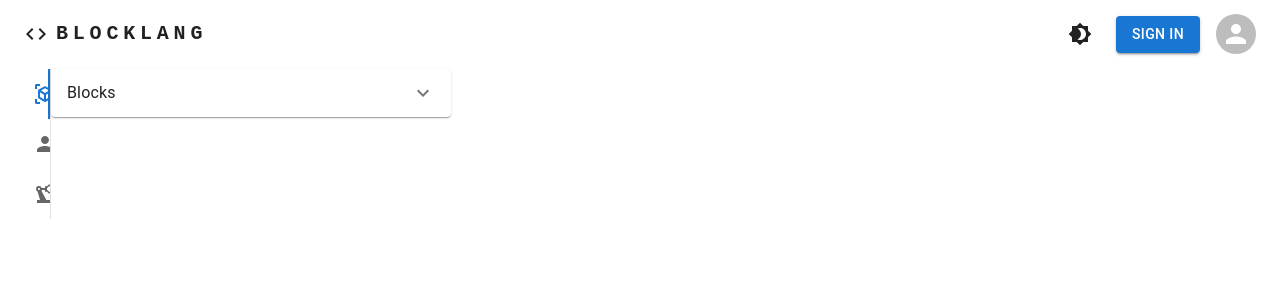
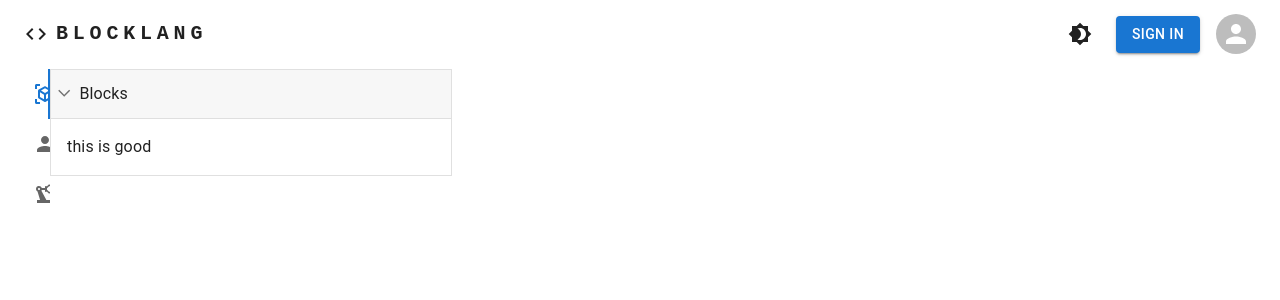
Before and after one commit to AliSohani2082/BlockLang_ts, a React (Vite) app: page / in a window 1280 px wide. Shown: the top 300 px of the page. Built offline with nearby package versions, Linux system fonts and the light colour scheme.

Commit message:
edited VerticalTabs component

```diff
--- a/src/components/BlockMenu.tsx
+++ /dev/null
@@ -1,22 +0,0 @@
-import React, { useState } from 'react'
-
-const BlockMenu = () => {
-  const [mobileMenuOpen, setMobileMenuOpen] = useState(false);
-  return (
-    <>
-      {/* pc sideBar */}
-      <div className='md:flex hidden mt-10'>
-        <ul>
-          h
-        </ul>
-      </div>
-      {/* mobile sideBar */}
-      <div className='md:hidden block'>
-        mobile side bar
-      </div>
-
-    </>
-  )
-}
-
-export default BlockMenu
--- /dev/null
+++ b/src/components/SideBarSection.tsx
@@ -0,0 +1,77 @@
+import * as React from "react";
+import { styled } from "@mui/material/styles";
+import ArrowForwardIosSharpIcon from "@mui/icons-material/ArrowForwardIosSharp";
+import MuiAccordion, { AccordionProps } from "@mui/material/Accordion";
+import MuiAccordionSummary, {
+  AccordionSummaryProps,
+} from "@mui/material/AccordionSummary";
+import MuiAccordionDetails from "@mui/material/AccordionDetails";
+import Typography from "@mui/material/Typography";
+
+const Accordion = styled((props: AccordionProps) => (
+  <MuiAccordion disableGutters elevation={0} square {...props} />
+))(({ theme }) => ({
+  width: '100%',
+  border: `1px solid ${theme.palette.divider}`,
+  "&:not(:last-child)": {
+    borderBottom: 0,
+  },
+  "&:before": {
+    display: "none",
+  },
+}));
+
+const AccordionSummary = styled((props: AccordionSummaryProps) => (
+  <MuiAccordionSummary
+    expandIcon={<ArrowForwardIosSharpIcon sx={{ fontSize: "0.9rem" }} />}
+    {...props}
+  />
+))(({ theme }) => ({
+  height: '40px',
+  padding: 6,
+  backgroundColor:
+    theme.palette.mode === "dark"
+      ? "rgba(255, 255, 255, .05)"
+      : "rgba(0, 0, 0, .03)",
+  flexDirection: "row-reverse",
+  "& .MuiAccordionSummary-expandIconWrapper.Mui-expanded": {
+    transform: "rotate(90deg)",
+  },
+  "& .MuiAccordionSummary-content": {
+    marginLeft: theme.spacing(1),
+  },
+}));
+
+const AccordionDetails = styled(MuiAccordionDetails)(({ theme }) => ({
+  padding: theme.spacing(2),
+  borderTop: "1px solid rgba(0, 0, 0, .125)",
+}));
+
+interface SideBarProps {
+  children?: React.ReactNode;
+  title: string;
+}
+
+export default function SideBarSection(props: SideBarProps) {
+  const { children, title, ...other } = props;
+  const [expanded, setExpanded] = React.useState<string | false>("panel1");
+
+  const handleChange =
+    (panel: string) => (event: React.SyntheticEvent, newExpanded: boolean) => {
+      setExpanded(newExpanded ? panel : false);
+    };
+
+  return (
+    <Accordion
+      expanded={expanded === "panel1"}
+      onChange={handleChange("panel1")}
+    >
+      <AccordionSummary aria-controls="panel1d-content" id="panel1d-header">
+        <Typography>{title}</Typography>
+      </AccordionSummary>
+      <AccordionDetails>
+        {children}
+      </AccordionDetails>
+    </Accordion>
+  );
+}
--- a/src/components/VerticalTabs.tsx
+++ b/src/components/VerticalTabs.tsx
@@ -1,15 +1,11 @@
 import * as React from "react";
 import { Tooltip, Tab, Tabs, Typography, Box, Accordion, AccordionSummary, AccordionDetails, Paper} from "@mui/material";
+import { styled } from '@mui/material/styles';
 import ViewInArIcon from "@mui/icons-material/ViewInAr";
 import PrecisionManufacturingIcon from "@mui/icons-material/PrecisionManufacturing";
 import PersonIcon from "@mui/icons-material/Person";
 import ExpandMoreIcon from '@mui/icons-material/ExpandMore';
-
-interface TabPanelProps {
-  children?: React.ReactNode;
-  index: number;
-  value: number;
-}
+import SideBarSection from "./SideBarSection";
 
 const tabs: VerticalTab[] = [
   {
@@ -46,6 +42,11 @@ const tabs: VerticalTab[] = [
     content: "this is a page for robot",
   },
 ];
+interface TabPanelProps {
+  children?: React.ReactNode;
+  index: number;
+  value: number;
+}
 
 function TabPanel(props: TabPanelProps) {
   const { children, value, index, ...other } = props;
@@ -74,6 +75,64 @@ function a11yProps(index: number) {
   };
 }
 
+interface StyledTabsProps {
+  children?: React.ReactNode;
+  value: number;
+  onChange: (event: React.SyntheticEvent, newValue: number) => void;
+}
+
+const StyledTabs = styled((props: StyledTabsProps) => (
+  <Tabs
+    {...props}
+    orientation= 'vertical'
+    // TabIndicatorProps={{ children: <span cl  assName="MuiTabs-indicatorSpan" /> }}
+  />
+))(
+  ({ theme }) => ({
+    width: '50px',
+    textTransform: 'none',
+    minWidth: 0,
+    [theme.breakpoints.up('sm')]: {
+      minWidth: 0,
+    },
+    fontWeight: theme.typography.fontWeightRegular,
+    color: 'rgba(0, 0, 0, 0.85)',
+    '&:hover': {
+      color: '#40a9ff',
+      opacity: 1,
+    },
+    '&.Mui-selected': {
+      color: '#1890ff',
+      fontWeight: theme.typography.fontWeightMedium,
+    },
+    '&.Mui-focusVisible': {
+      backgroundColor: '#d1eaff',
+    },
+  }),
+);
+
+interface StyledTabProps {
+  label?: string;
+}
+
+const StyledTab = styled((props: StyledTabProps) => (
+  <Tab disableRipple {...props} />
+))(({ theme }) => ({
+  width: '50px',
+  textTransform: 'none',
+  fontWeight: theme.typography.fontWeightRegular,
+  fontSize: theme.typography.pxToRem(15),
+  marginRight: theme.spacing(1),
+  color: 'rgba(255, 255, 255, 0.7)',
+  '&.Mui-selected': {
+    color: '#fff',
+  },
+  '&.Mui-focusVisible': {
+    backgroundColor: 'rgba(100, 95, 228, 0.32)',
+  },
+}));
+
+
 export default function VerticalTabs() {
   const [value, setValue] = React.useState(0);
 
@@ -91,53 +150,31 @@ export default function VerticalTabs() {
         height: "100%",
       }}
     >
-      <Tabs
-        orientation="vertical"
-        variant="scrollable"
+      <StyledTabs
         value={value}
         onChange={handleChange}
-        aria-label="Vertical tabs example"
-        sx={{
-          borderRight: 1,
-          borderColor: "divider",
-          width: 50,
-          height: "100%",
-        }}
       >
         {tabs.map((tab, index) => (
           <Tooltip key={index} title={tab.name} placement="right" arrow>
             <Tab
               icon={tab.icon}
               aria-label={tab.name}
-              {...a11yProps(0)}
+              {...a11yProps(index)}
               sx={{ height: 50, width: 50 }}
             />
           </Tooltip>
         ))}
-      </Tabs>
-      <Box sx={{ width: 100 }}>
+      </StyledTabs>
+      <Box sx={{ width: 60 }}>
         {tabs.map((tab, index) => (
           <TabPanel key={index} value={value} index={index}>
             <Box sx={{ display: "flex", flexDirection: "column", padding: 0 }}>
               {typeof tab.content === "object" ? (
                 <Box sx={{ display: 'flex', flexDirection: 'column'}}>
                   {tab.content.map((content, index) => (
-                    <Accordion key={index}>
-                      <AccordionSummary
-                        expandIcon={<ExpandMoreIcon />}
-                        aria-controls="panel1a-content"
-                        id="panel1a-header"
-                      >
-                        <Typography>{content.title}</Typography>
-                      </AccordionSummary>
-                      <AccordionDetails>
-                        {typeof content.content === "object" && content.content.map((block, index2) => (
-                          <Paper key={index2} sx={{width: 30, height: 30}}>
-                            <Typography>{block.title}</Typography>
-                          </Paper>
-                        ))}
-                      </AccordionDetails>
-                    </Accordion>
+                    <SideBarSection title={content.title}>
+                      <div>this is good</div>
+                    </SideBarSection>
                   ))}
                 </Box>
               ) : (
@@ -150,56 +187,3 @@ export default function VerticalTabs() {
     </Box>
   );
 }
-
-// import * as React from 'react';
-// import Accordion from '@mui/material/Accordion';
-// import AccordionSummary from '@mui/material/AccordionSummary';
-// import AccordionDetails from '@mui/material/AccordionDetails';
-// import Typography from '@mui/material/Typography';
-// import ExpandMoreIcon from '@mui/icons-material/ExpandMore';
-
-// export default function SimpleAccordion() {
-//   return (
-//     <div>
-//       <Accordion>
-//         <AccordionSummary
-//           expandIcon={<ExpandMoreIcon />}
-//           aria-controls="panel1a-content"
-//           id="panel1a-header"
-//         >
-//           <Typography>Accordion 1</Typography>
-//         </AccordionSummary>
-//         <AccordionDetails>
-//           <Typography>
-//             Lorem ipsum dolor sit amet, consectetur adipiscing elit. Suspendisse
-//             malesuada lacus ex, sit amet blandit leo lobortis eget.
-//           </Typography>
-//         </AccordionDetails>
-//       </Accordion>
-//       <Accordion>
-//         <AccordionSummary
-//           expandIcon={<ExpandMoreIcon />}
-//           aria-controls="panel2a-content"
-//           id="panel2a-header"
-//         >
-//           <Typography>Accordion 2</Typography>
-//         </AccordionSummary>
-//         <AccordionDetails>
-//           <Typography>
-//             Lorem ipsum dolor sit amet, consectetur adipiscing elit. Suspendisse
-//             malesuada lacus ex, sit amet blandit leo lobortis eget.
-//           </Typography>
-//         </AccordionDetails>
-//       </Accordion>
-//       <Accordion disabled>
-//         <AccordionSummary
-//           expandIcon={<ExpandMoreIcon />}
-//           aria-controls="panel3a-content"
-//           id="panel3a-header"
-//         >
-//           <Typography>Disabled Accordion</Typography>
-//         </AccordionSummary>
-//       </Accordion>
-//     </div>
-//   );
-// }
--- a/src/components/index.ts
+++ b/src/components/index.ts
@@ -1,9 +1,9 @@
-import BlockMenu from './BlockMenu'
 import Header from './Header'
-import TabPanel from './Tabs/TabPanel'
+import TabPanel from './TabPanel'
+import VerticalTabs from './VerticalTabs'
 
 export {
-  BlockMenu,
   Header,
   TabPanel,
+  VerticalTabs,
 }
--- a/src/types/sideBar.d.ts
+++ b/src/types/sideBar.d.ts
@@ -6,5 +6,5 @@ type VerticalTab = {
 
 type Section ={
   title: string,
-  content: object
+  content: any
 }
```
Also changed, not shown: src/App.css (+2 -38 lines), src/components/TabPanel.tsx (renamed from src/components/Tabs/TabPanel.tsx).
